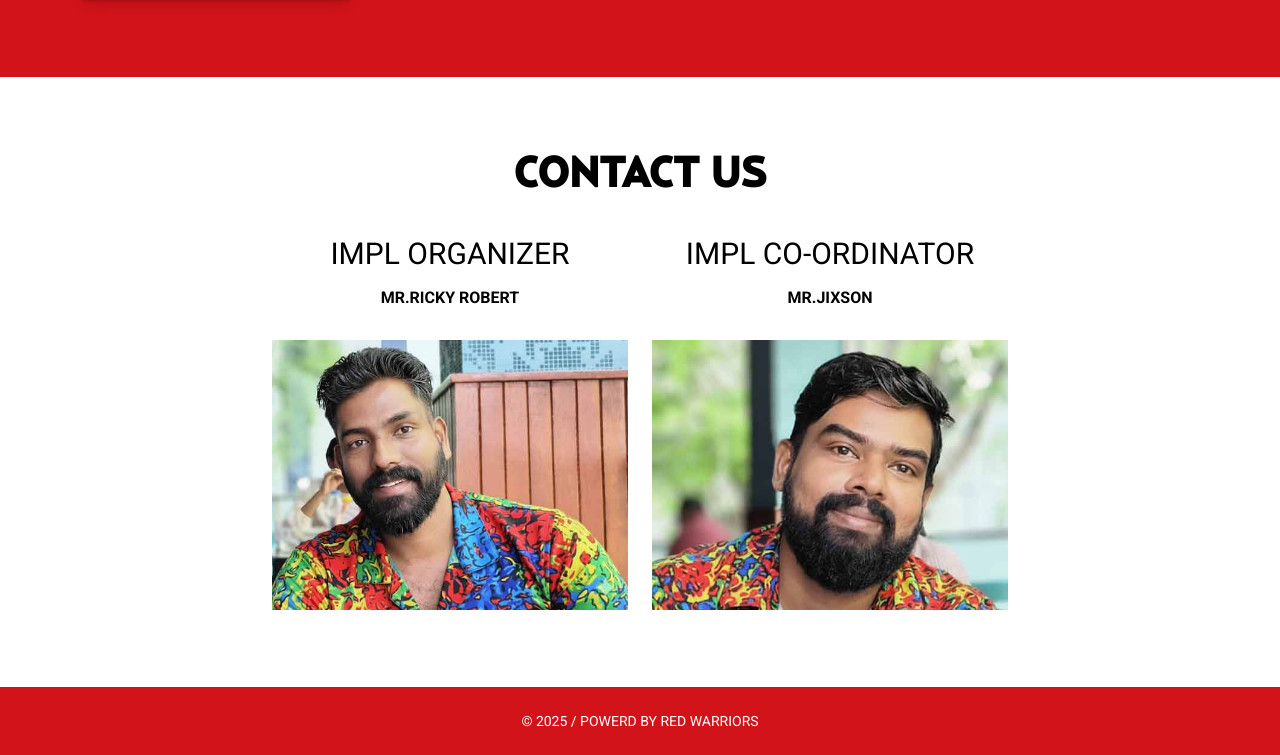
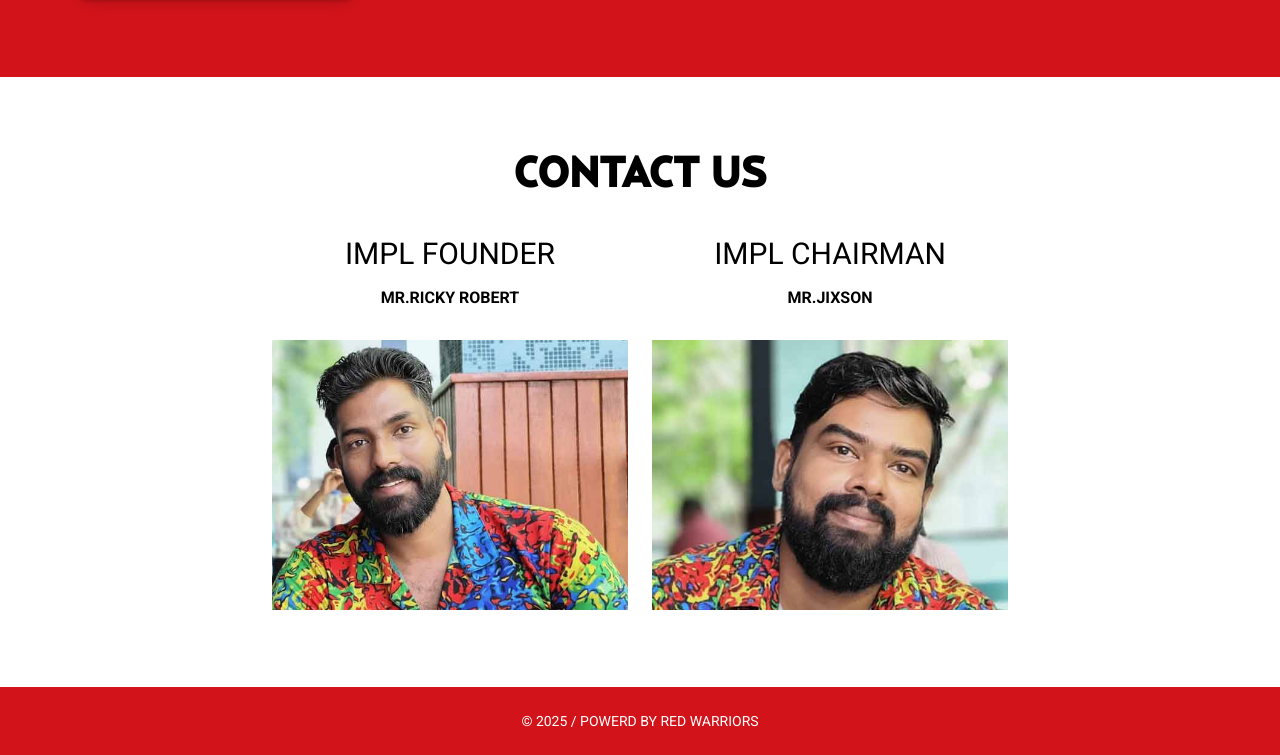
Before and after one commit to simeon1929/RED-WARRIORS, a plain HTML site: page index.html in a window 1280 px wide. Shown: the part 3219-3974 px from the top of the page. Drawn offline with nearby package versions, Linux system fonts and the light colour scheme; files whose address does not match are found by name.

Commit message:
Describe what you changed

```diff
--- a/index.html
+++ b/index.html
@@ -207,14 +207,14 @@
 
             <div class="row justify-content-md-center">
                 <div class="col-md-4">
-                    <h3 class="text-center">IMPL organizer</h3><h4 class="text-center">Mr.Ricky Robert</h4>
+                    <h3 class="text-center">IMPL founder </h3><h4 class="text-center">Mr.Ricky Robert</h4>
                     <div class="padTop30">
                         <img src="imges/Ricky-robert.jpg" alt="">
                     </div>
 
                 </div>
                 <div class="col-md-4">
-                    <h3 class="text-center">IMPL Co-ordinator</h3><h4 class="text-center">Mr.Jixson</h4>
+                    <h3 class="text-center">IMPL chairman</h3><h4 class="text-center">Mr.Jixson</h4>
                     <div class="padTop30">
                         <img src="imges/jickson.jpg" alt="">
                     </div>
```
